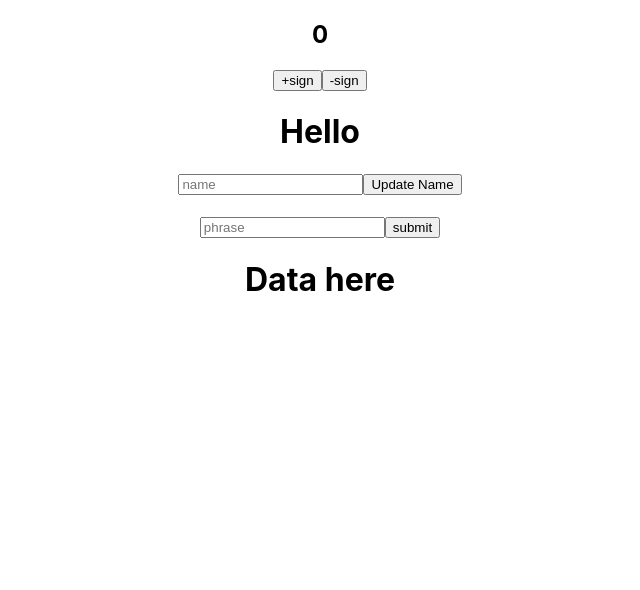
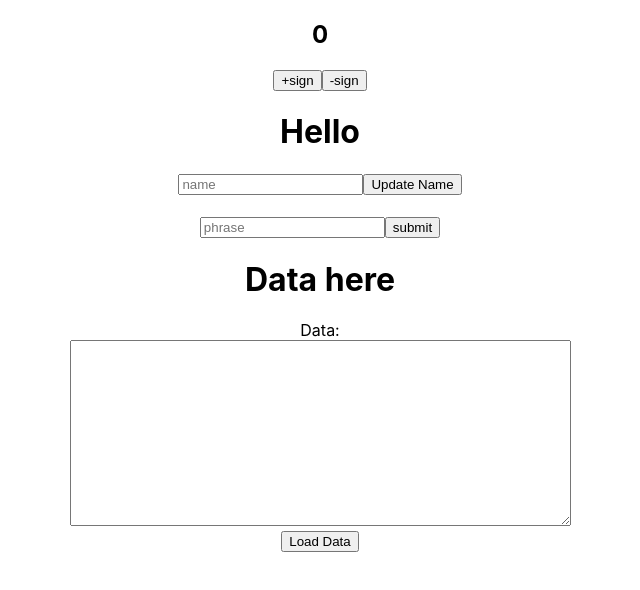
Before and after one commit to isakabusee/reacthooks, a React (Create React App) app: page / in a window 1280 px wide. Shown: the top 590 px of the page, without its empty margins (320-960 px from the left). Built offline with nearby package versions, Linux system fonts and the light colour scheme.

Commit message:
data fetching

```diff
--- a/src/components/Fordata.js
+++ b/src/components/Fordata.js
@@ -1,32 +1,40 @@
 import React, { useState, useEffect } from 'react';
 
 
+
 const Fordata = () => {
-    const [users, setUsers] = useState("")
+    const [users, setUsers] = useState({})
+    // const [myData, setMyData] = useState({})
 
     useEffect(() => {
         fetchUsers();
-    }, [])
+    }, []);
 
-    const fetchUsers = async () => {
-        const response = await fetch("http://localhost:3000/data.json");
-        const data = await response.json();
-        try {
-            setUsers(data.results);
-        } catch (err) {
-            console.log(err)
-        }
-};
+
+   const fetchUsers = async () => {
+       const response = await fetch("http://localhost:3000/data.json")
+       const data = await response.json();
+       console.log(data)
+       try {
+           setUsers(data.response);
+       } catch (errors) {
+           console.log(errors);
+       }
+   } ;
 
     return(
         <div>
-            {users && users.map(user => (
-                <li key={user.login.uuid}>
-                    {user.name.first} {user.name.last}
-                </li>
-            ))}
             <h1>Data here</h1>
+            <label htmlFor="data">Data:</label><br />
+            {!users && <textarea id="data" rows="12" cols="60" />}
+            {users && (
+                <textarea id="data" row="12" cols="60" readOnly values={JSON.stringify(users)} />
+            )}
+            <br />
+            <button onClick={fetchUsers}>Load Data</button>
         </div>
+
+
     )
 }
 
```
